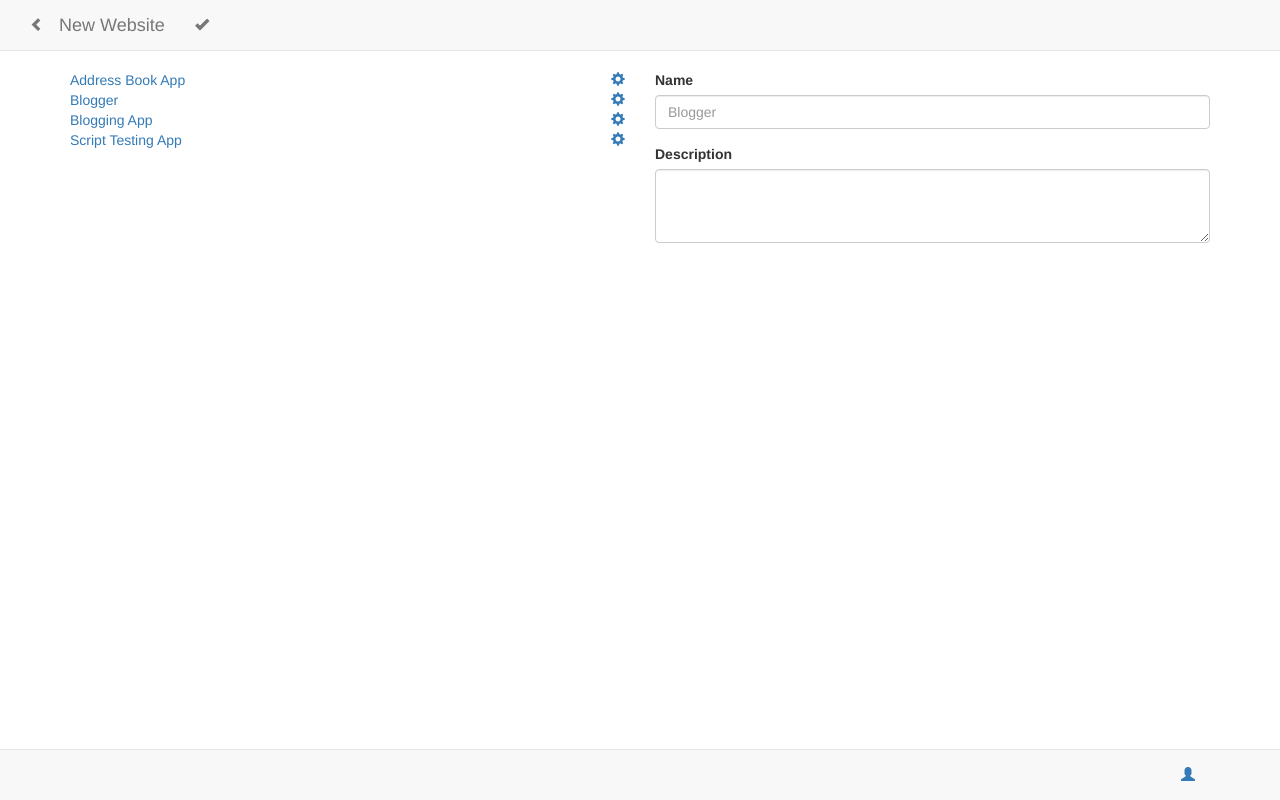
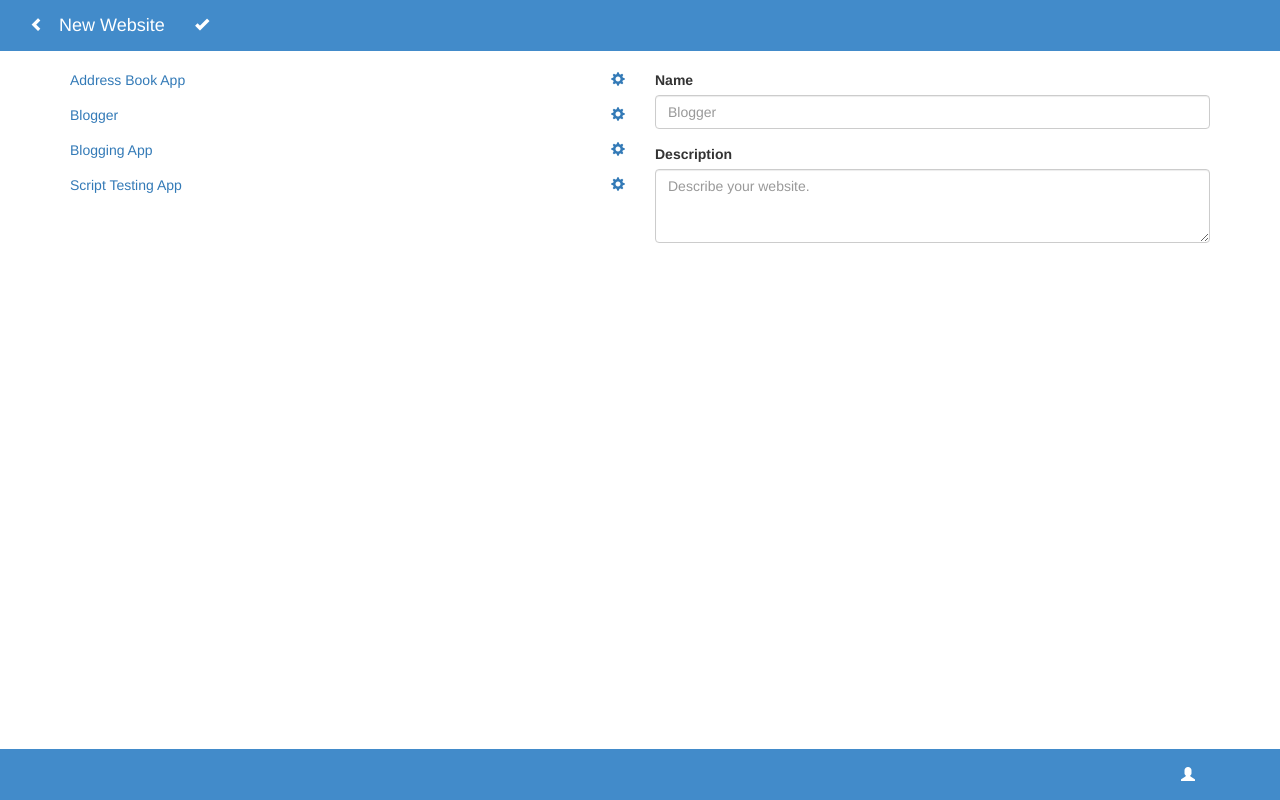
Before and after one commit to lucyklarer/linderman-lucy-webdev, a website: page public/assignment/website-new.html in a window 1280 px wide. Drawn offline with Linux system fonts and the light colour scheme.

Commit message:
adjusting navbar style

```diff
--- a/public/assignment/css/style.css
+++ b/public/assignment/css/style.css
@@ -6,6 +6,11 @@ body {
     padding-top: 70px;
 }
 
-li {
-    margin: 5px;
+.row-spacing {
+    margin-bottom: 15px;
 }
+
+.navbar-style {
+    background-color:#428bca;
+    color:white;
+}
--- a/public/assignment/website-new.html
+++ b/public/assignment/website-new.html
@@ -8,21 +8,21 @@
 </head>
 
 <body>
-<nav class="navbar navbar-default navbar-fixed-top">
+<nav class="navbar navbar-style navbar-fixed-top">
     <div class="container-fluid">
-        <div class="navbar-header">
-            <p class="navbar-text pull-left">
+        <div class="navbar-header navbar-style">
+            <p class="navbar-text navbar-style pull-left">
                 <a href="website-list.html" class="navbar-link">
-            <span class="glyphicon glyphicon-chevron-left">
+            <span class="glyphicon glyphicon-chevron-left navbar-style">
             </span>
                 </a>
             </p>
-            <a class="navbar-brand" href="#">
+            <a class="navbar-brand navbar-style" href="#">
                 New Website
             </a>
-            <p class="navbar-text pull-right">
+            <p class="navbar-text navbar-style pull-right">
                 <a href="website-list.html" class="navbar-link">
-          <span class="glyphicon glyphicon-ok">
+          <span class="glyphicon glyphicon-ok navbar-style">
           </span>
                 </a>
             </p>
@@ -33,6 +33,8 @@
 <div class="container">
     <div class="row">
         <div class="col-sm-6 hidden-xs">
+            <div class="row row-spacing">
+                <div class="col-sm-12 hidden-xs">
                     <div class="text-left">
                         <a href="page-list.html">
                             Address Book App
@@ -44,6 +46,10 @@
                             </a>
                         </div>
                     </div>
+                </div>
+            </div>
+            <div class="row row-spacing">
+                <div class="col-sm-12 hidden-xs">
                     <div class="text-left">
                         <a href="page-list.html">
                             Blogger
@@ -54,8 +60,11 @@
                     </span>
                             </a>
                         </div>
-
                     </div>
+                </div>
+            </div>
+            <div class="row row-spacing">
+                <div class="col-sm-12 hidden-xs">
                     <div class="text-left">
                         <a href="page-list.html">
                             Blogging App
@@ -68,6 +77,10 @@
                         </div>
 
                     </div>
+                </div>
+            </div>
+            <div class="row row-spacing">
+                <div class="col-sm-12 hidden-xs">
                     <div class="text-left">
                         <a href="page-list.html">
                             Script Testing App
@@ -78,7 +91,8 @@
                     </span>
                             </a>
                         </div>
-
+                    </div>
+                </div>
             </div>
         </div>
     <div class="col-xs-12 col-sm-6">
@@ -88,17 +102,17 @@
             <input type="text" class="form-control" id="name" placeholder="Blogger">
         </div>
         <label for="description">Description</label>
-        <textarea class="form-control form-group" rows="3" id="description" placeholder="Describe your website.">
-        </textarea>
+        <textarea class="form-control form-group" rows="3" id="description" placeholder="Describe your website."></textarea>
     </form>
     </div>
 </div>
 </div>
-<nav class="navbar navbar-default navbar-fixed-bottom">
+
+<nav class="navbar navbar-style navbar-fixed-bottom">
     <div class="container">
-        <p class="navbar-text pull-right">
+        <p class="navbar-text navbar-style pull-right">
             <a href="profile.html">
-                <span class="glyphicon glyphicon-user"></span>
+                <span class="glyphicon glyphicon-user navbar-style"></span>
             </a>
         </p>
     </div>
```
Also changed, not shown: public/assignment/page-list.html (+10 -1 lines), public/assignment/profile.html (+8 -8 lines), public/assignment/website-edit.html (+27 -13 lines), public/assignment/website-list.html (+18 -11 lines), public/assignment/widget-chooser.html (+20 -1 lines). Lines whose indentation alone changed are shown as unchanged.
